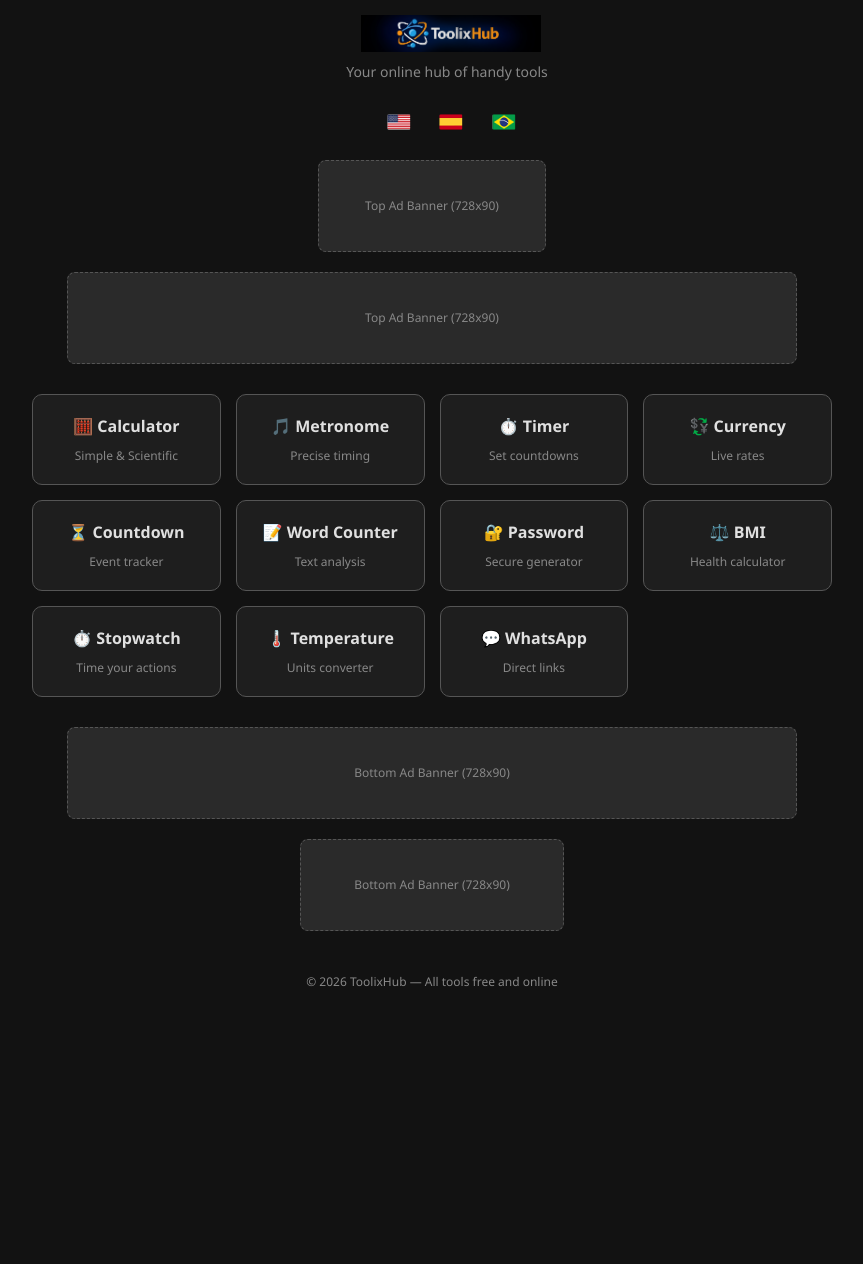
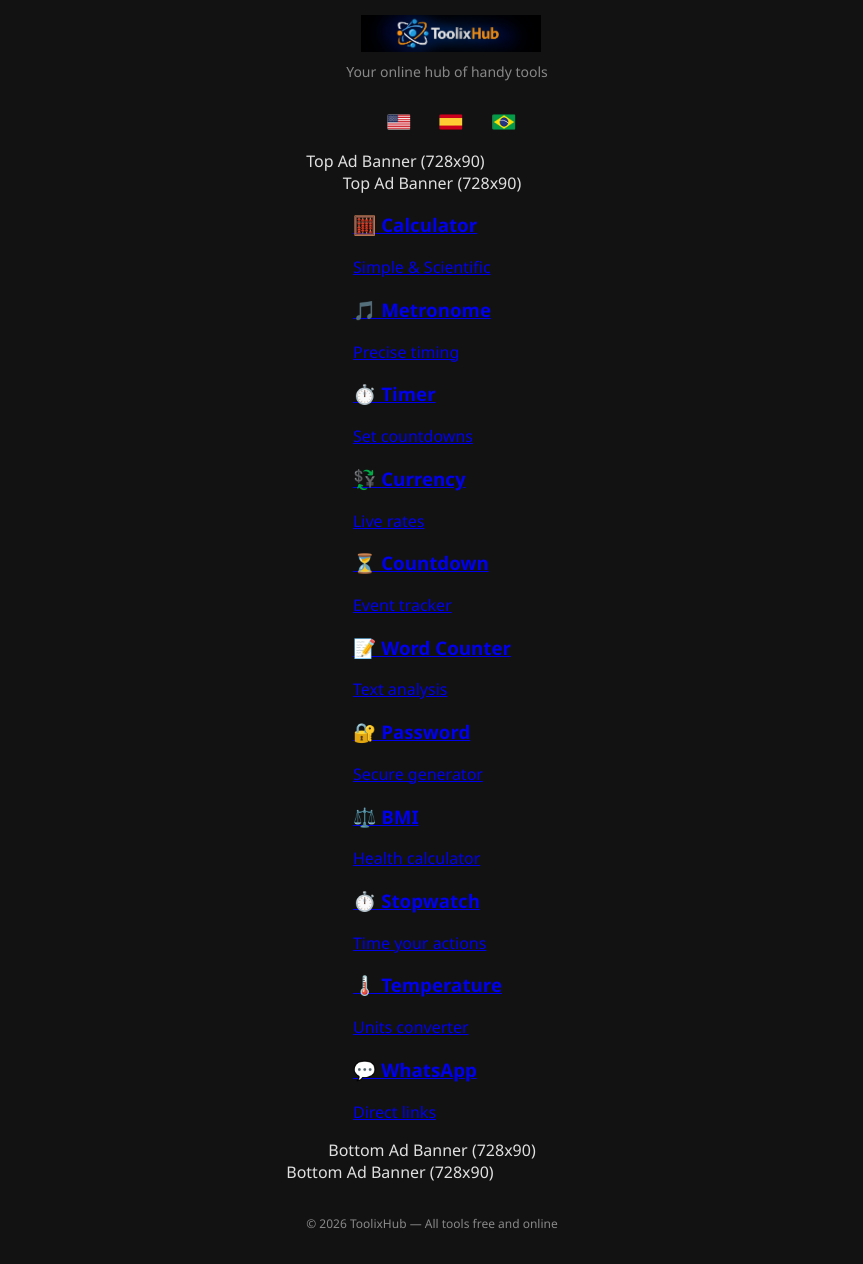
Before and after one commit to toolixhub-app/toolixhub, a Jekyll site: the page index.html, which Jekyll copies as it is, in a window 1280 px wide. Shown: the whole page, without its empty margins (208-1071 px from the left). Built offline with Jekyll 4.4.1, drawn with Linux system fonts in a browser that asks for light colours; before the commit the page ends 1022 px from its top, so only the background shows below that.

Commit message:
Update style_v2.css

```diff
--- a/css/style_v2.css
+++ b/css/style_v2.css
@@ -3,12 +3,12 @@
   --bg-color: #121212;
   --container-bg: #1e1e1e;
   --text-color: #e0e0e0;
-  --secondary-text: #888;
   --accent-color: #00bcd4;
   --border-color: #555;
   --btn-bg: #333;
   --btn-hover: #444;
   --ac-btn-bg: #ff5252;
+  --special-btn-bg: #555;
 }
 
 body {
@@ -25,54 +25,9 @@ body {
 /* --- CABEÇALHO UNIFICADO --- */
 header { text-align: center; padding: 15px; width: 100%; }
 header img { max-width: 180px; height: auto; }
-header p { color: var(--secondary-text); margin: 5px 0; font-size: 14px; }
+header p { color: #888; margin: 5px 0; font-size: 14px; }
 .lang-selector { margin-top: 5px; display: flex; justify-content: center; gap: 8px; }
 .lang-selector img { width: 24px; height: 16px; border-radius: 2px; }
-
-/* --- ESPAÇO DE ANÚNCIO --- */
-.ad-space {
-  background-color: #2a2a2a;
-  color: #888;
-  width: 90%;
-  max-width: 728px;
-  height: 90px;
-  display: flex;
-  align-items: center;
-  justify-content: center;
-  margin: 10px auto;
-  border-radius: 8px;
-  font-size: 12px;
-  border: 1px dashed var(--border-color);
-}
-
-/* --- LAYOUT HOME (Cards) --- */
-.home-container {
-  display: grid;
-  grid-template-columns: repeat(auto-fill, minmax(150px, 1fr));
-  gap: 15px;
-  width: 90%;
-  max-width: 800px;
-  padding: 20px 0;
-}
-
-.tool-card {
-  background: var(--container-bg);
-  padding: 20px;
-  border-radius: 10px;
-  text-align: center;
-  text-decoration: none;
-  color: var(--text-color);
-  border: 1px solid var(--border-color);
-  transition: transform 0.2s, border-color 0.2s;
-}
-
-.tool-card:hover {
-  transform: translateY(-5px);
-  border-color: var(--accent-color);
-}
-
-.tool-card h3 { margin: 0 0 10px 0; font-size: 16px; }
-.tool-card p { margin: 0; font-size: 12px; color: var(--secondary-text); }
 
 /* --- LAYOUT CALCULADORA (Grid) --- */
 .calc-container {
@@ -86,13 +41,29 @@ header p { color: var(--secondary-text); margin: 5px 0; font-size: 14px; }
   box-sizing: border-box;
 }
 
+#calc-display {
+  background-color: #121212;
+  color: var(--accent-color);
+  font-family: 'Courier New', Courier, monospace;
+  font-size: 32px;
+  text-align: right;
+  padding: 15px;
+  border-radius: 8px;
+  margin-bottom: 10px;
+  overflow-x: auto;
+  word-wrap: break-word;
+}
+
+/* --- GRADE DE BOTÕES (GRID) --- */
 .calc-buttons {
   display: grid;
   gap: 5px;
   width: 100%;
 }
+
+/* Define as colunas para o modo básico e científico */
 .basic-grid { grid-template-columns: repeat(4, 1fr); }
-.sci-grid { grid-template-columns: repeat(5, 1fr); display: none; }
+.sci-grid { grid-template-columns: repeat(5, 1fr); }
 
 .btn-calc {
   background-color: var(--btn-bg);
@@ -109,8 +80,45 @@ header p { color: var(--secondary-text); margin: 5px 0; font-size: 14px; }
   align-items: center;
 }
 
+.btn-calc:hover { background-color: var(--btn-hover); }
+
+/* Estilos especiais para botões */
 .btn-calc.equal { grid-column: span 2; background-color: var(--accent-color); color: #000; }
 .btn-calc.ac { background-color: var(--ac-btn-bg); color: #fff; }
-.btn-calc.sci { font-size: 12px; }
+.btn-calc.op { background-color: var(--special-btn-bg); }
 
-footer { text-align: center; padding: 20px; color: var(--secondary-text); font-size: 12px; margin-top: auto; }
+/* --- LÓGICA DE EXIBIÇÃO --- */
+/* Esconde botões científicos por padrão */
+.btn-calc.sci {
+  display: none;
+  font-size: 13px;
+}
+
+/* Mostra botões científicos quando o grid estiver em modo sci-grid */
+.sci-grid .btn-calc.sci {
+  display: flex;
+}
+
+/* --- TOGGLE BUTTONS --- */
+.toggle-row {
+  display: flex;
+  justify-content: center;
+  gap: 10px;
+  margin-bottom: 10px;
+}
+.btn-toggle {
+  background-color: #333;
+  color: #e0e0e0;
+  border: 1px solid #555;
+  padding: 8px 16px;
+  border-radius: 6px;
+  cursor: pointer;
+  font-size: 14px;
+}
+.btn-toggle.active {
+  background-color: var(--accent-color);
+  color: #000;
+  font-weight: bold;
+}
+
+footer { text-align: center; padding: 20px; color: #888; font-size: 12px; margin-top: auto; }
```
